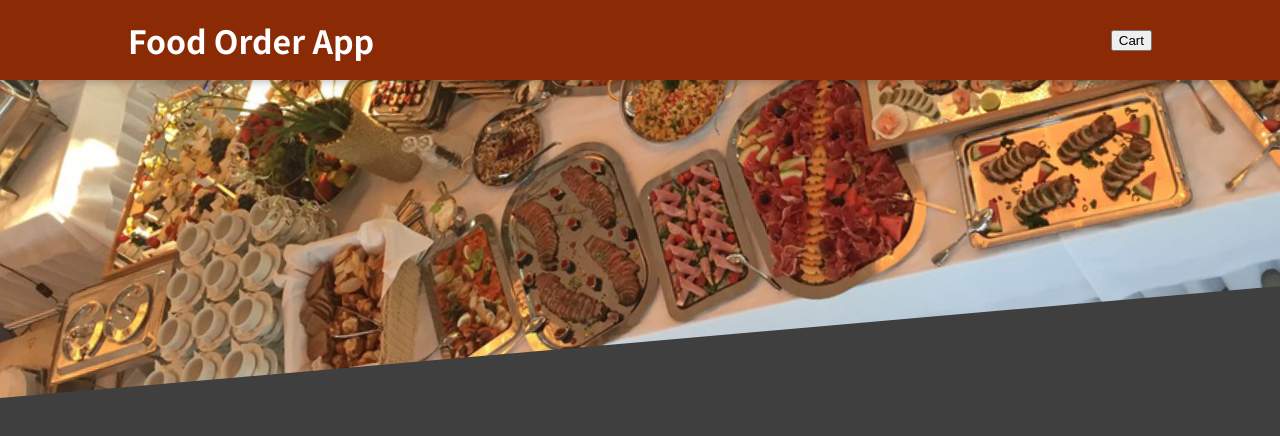
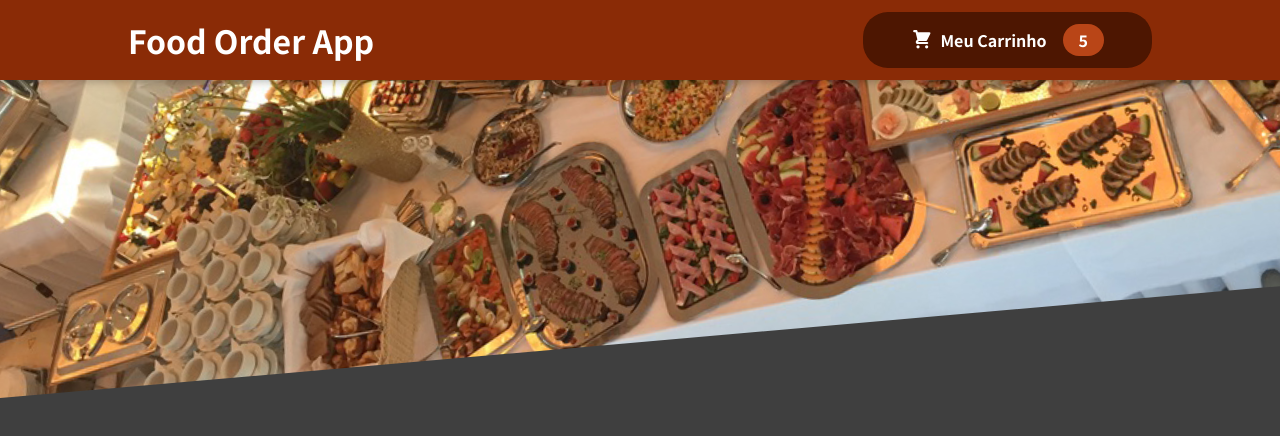
Before and after one commit to lucasspeixoto/food_order, a React (Create React App) app: page / in a window 1280 px wide. Shown: the top 436 px of the page. Built offline with nearby package versions, Linux system fonts and the light colour scheme.

Commit message:
Inclusão do botão do carrinho

```diff
--- /dev/null
+++ b/src/components/Cart/CartIcon.jsx
@@ -0,0 +1,13 @@
+const CartIcon = () => {
+  return (
+    <svg
+      xmlns="http://www.w3.org/2000/svg"
+      viewBox="0 0 20 20"
+      fill="currentColor"
+    >
+      <path d="M3 1a1 1 0 000 2h1.22l.305 1.222a.997.997 0 00.01.042l1.358 5.43-.893.892C3.74 11.846 4.632 14 6.414 14H15a1 1 0 000-2H6.414l1-1H14a1 1 0 00.894-.553l3-6A1 1 0 0017 3H6.28l-.31-1.243A1 1 0 005 1H3zM16 16.5a1.5 1.5 0 11-3 0 1.5 1.5 0 013 0zM6.5 18a1.5 1.5 0 100-3 1.5 1.5 0 000 3z" />
+    </svg>
+  );
+};
+
+export default CartIcon;
--- a/src/components/Layout/Header.jsx
+++ b/src/components/Layout/Header.jsx
@@ -1,13 +1,14 @@
 import React, { Fragment } from "react";
-
 import mealsImage from "../../assets/images/meals.jpg";
 import classes from "./Header.module.css";
+import HeaderCartButton from "./HeaderCartButton";
+
 const Header = props => {
   return (
     <Fragment>
       <header className={classes.header}>
         <h1>Food Order App</h1>
-        <button>Cart</button>
+        <HeaderCartButton />
       </header>
       <div className={classes["main-image"]}>
         <img src={mealsImage} alt="Algumas opções" />
--- /dev/null
+++ b/src/components/Layout/HeaderCartButton.jsx
@@ -0,0 +1,17 @@
+import React from "react";
+import CartIcon from "../Cart/CartIcon";
+import classes from "./HeaderCartButton.module.css";
+
+const HeaderCartButton = props => {
+  return (
+    <button className={classes.button}>
+      <span className={classes.icon}>
+        <CartIcon />
+      </span>
+      <span>Meu Carrinho</span>
+      <span className={classes.badge}>5</span>
+    </button>
+  );
+};
+
+export default HeaderCartButton;
--- /dev/null
+++ b/src/components/Layout/HeaderCartButton.module.css
@@ -0,0 +1,59 @@
+.button {
+  cursor: pointer;
+  font: inherit;
+  border: none;
+  background-color: #4d1601;
+  color: white;
+  padding: 0.75rem 3rem;
+  display: flex;
+  justify-content: space-around;
+  align-items: center;
+  border-radius: 25px;
+  font-weight: bold;
+}
+
+.button:hover,
+.button:active {
+  background-color: #2c0d00;
+}
+
+.icon {
+  width: 1.35rem;
+  height: 1.35rem;
+  margin-right: 0.5rem;
+}
+
+.badge {
+  background-color: #b94517;
+  padding: 0.25rem 1rem;
+  border-radius: 25px;
+  margin-left: 1rem;
+  font-weight: bold;
+}
+
+.button:hover .badge,
+.button:active .badge {
+  background-color: #92320c;
+}
+
+.bump {
+  animation: bump 300ms ease-out;
+}
+
+@keyframes bump {
+  0% {
+    transform: scale(1);
+  }
+  10% {
+    transform: scale(0.9);
+  }
+  30% {
+    transform: scale(1.1);
+  }
+  50% {
+    transform: scale(1.15);
+  }
+  100% {
+    transform: scale(1);
+  }
+}
```
